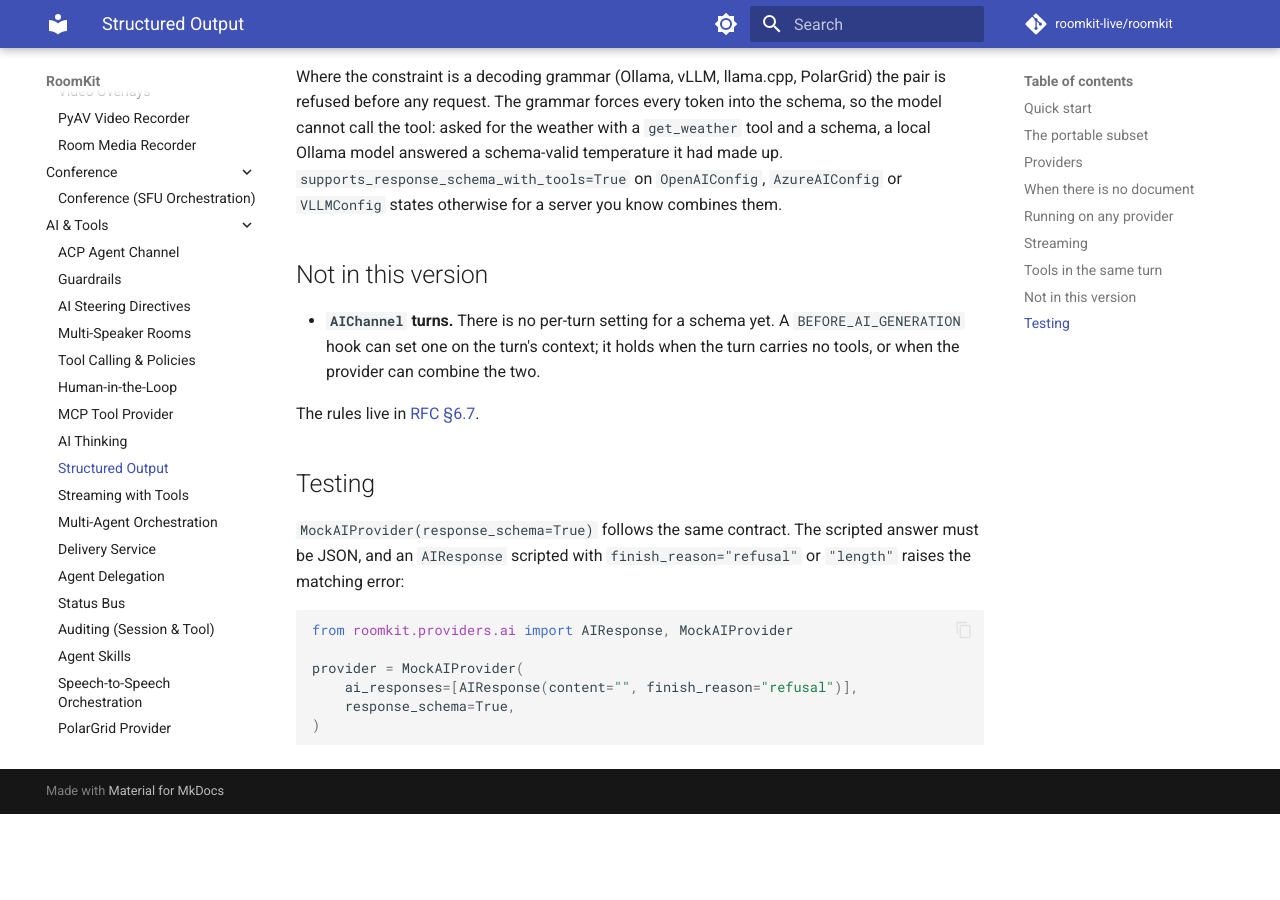
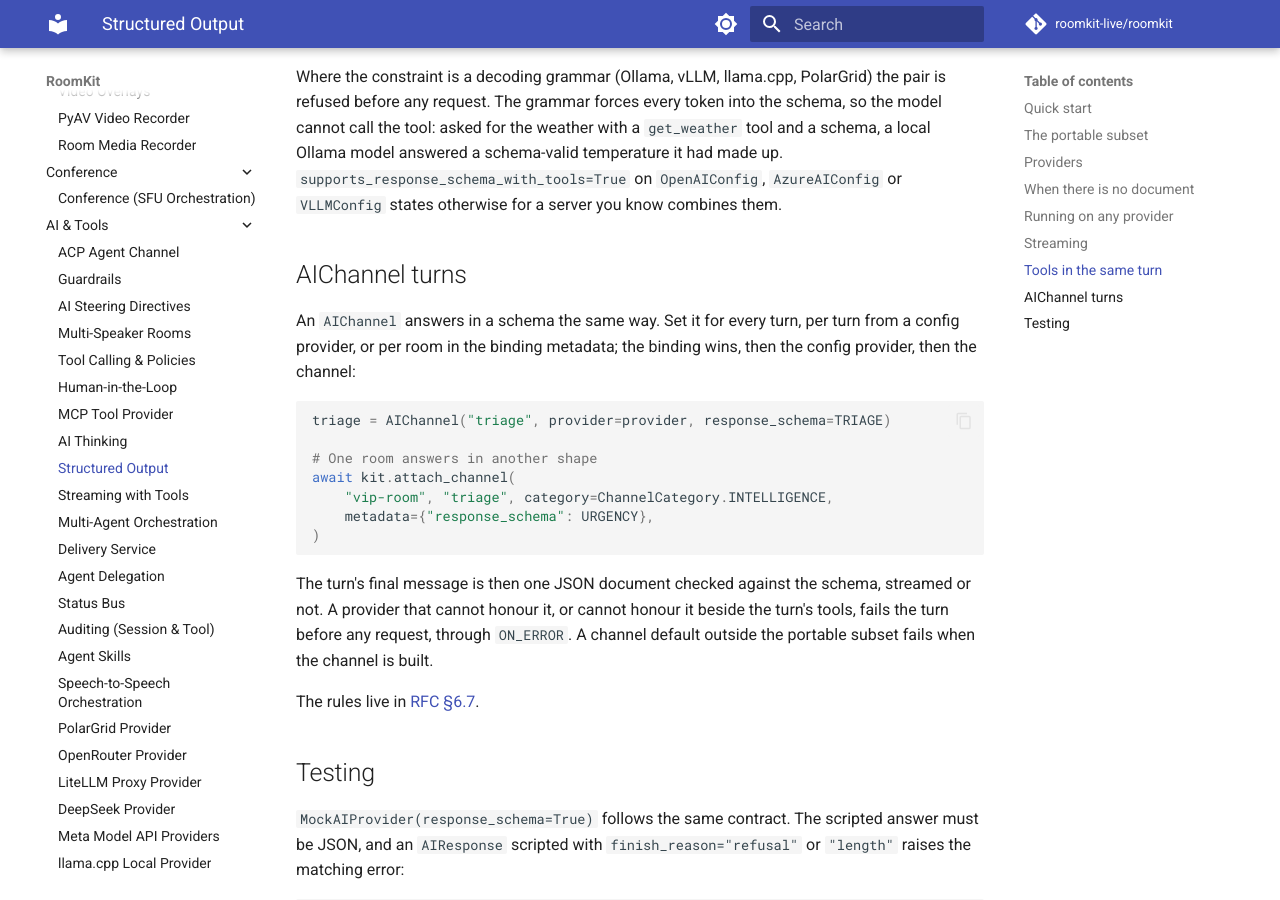
Before and after one commit to roomkit-live/roomkit-docs, an MkDocs documentation site: the page built from docs/guides/structured-output.md, in a window 1280 px wide and 900 px high, scrolled down 4381 px. Built offline with MkDocs 1.6.1 and Material for MkDocs 9.7.7, drawn with Linux system fonts in a browser that asks for light colours; comment, search, counter and statistics services are not loaded; before the commit the page ends 5195 px from its top, so only the background shows below that.

Commit message:
docs(ai): an AIChannel turn in a response schema, per channel, per turn or per room (RMK-249)

````diff
--- a/docs/guides/structured-output.md
+++ b/docs/guides/structured-output.md
@@ -177,11 +177,26 @@ temperature it had made up. `supports_response_schema_with_tools=True` on
 `OpenAIConfig`, `AzureAIConfig` or `VLLMConfig` states otherwise for a server
 you know combines them.
 
-## Not in this version
+## AIChannel turns
 
-- **`AIChannel` turns.** There is no per-turn setting for a schema yet. A
-  `BEFORE_AI_GENERATION` hook can set one on the turn's context; it holds when
-  the turn carries no tools, or when the provider can combine the two.
+An `AIChannel` answers in a schema the same way. Set it for every turn, per
+turn from a config provider, or per room in the binding metadata; the binding
+wins, then the config provider, then the channel:
+
+```python
+triage = AIChannel("triage", provider=provider, response_schema=TRIAGE)
+
+# One room answers in another shape
+await kit.attach_channel(
+    "vip-room", "triage", category=ChannelCategory.INTELLIGENCE,
+    metadata={"response_schema": URGENCY},
+)
+```
+
+The turn's final message is then one JSON document checked against the
+schema, streamed or not. A provider that cannot honour it, or cannot honour it
+beside the turn's tools, fails the turn before any request, through `ON_ERROR`.
+A channel default outside the portable subset fails when the channel is built.
 
 The rules live in [RFC §6.7](https://github.com/roomkit-live/roomkit-specs).
 
````
Also changed, not shown: docs/features.md (+2 -1 lines).
